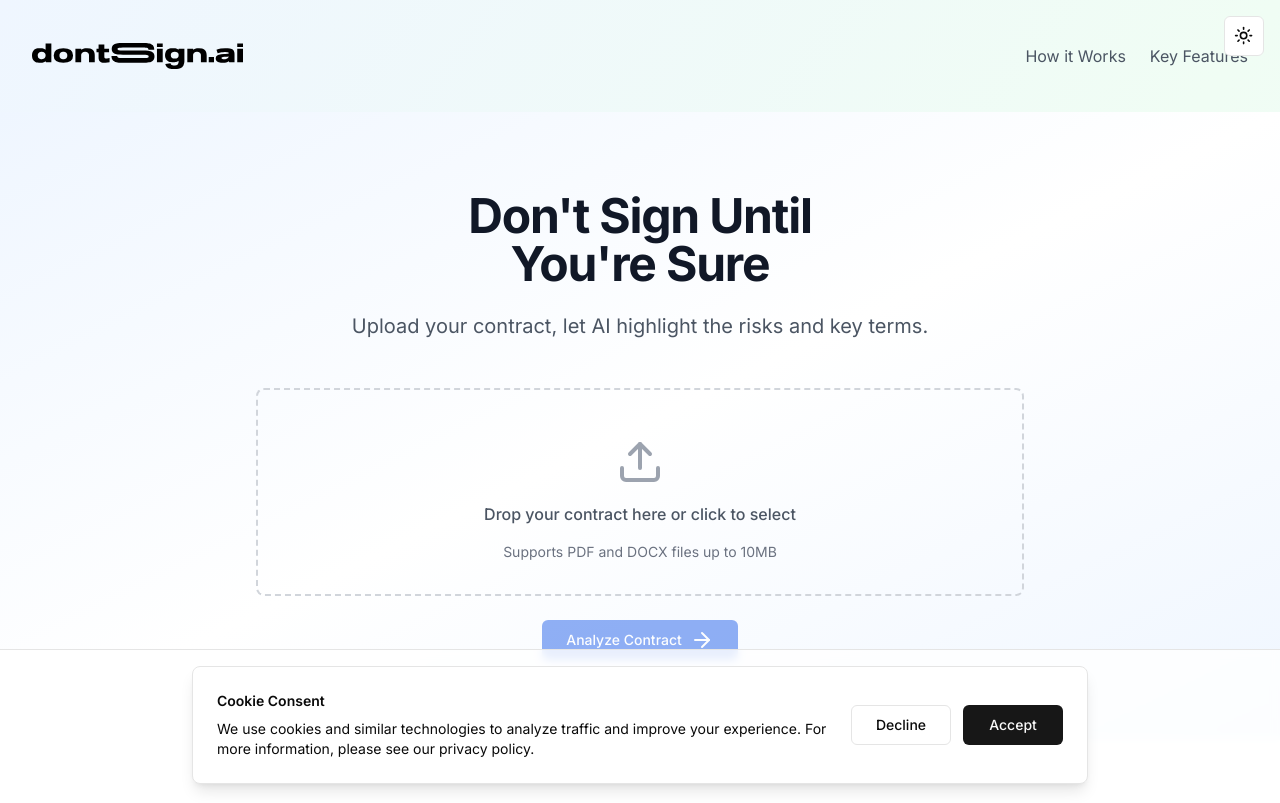
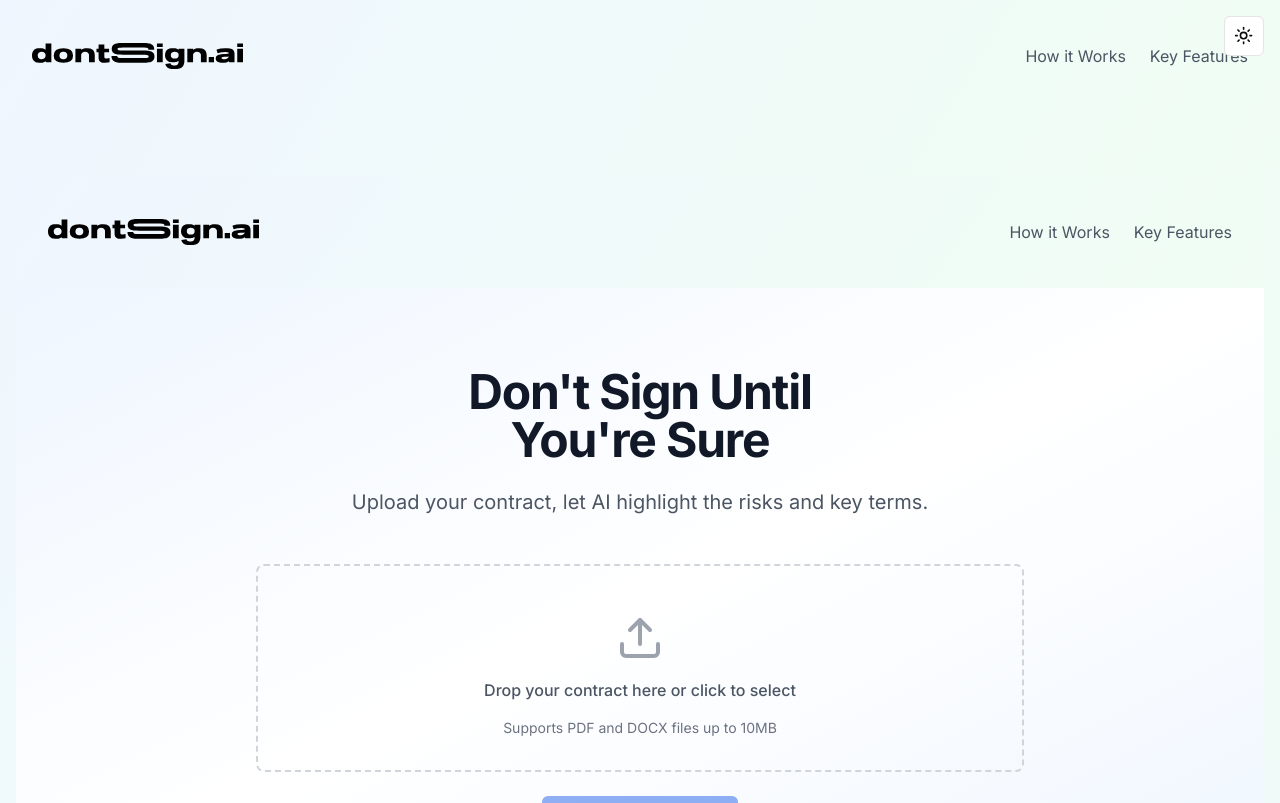
Before and after one commit to morhendos/dontsign, a Next.js app: page / in a window 1280 px wide. Shown: the top 803 px of the page. Built offline with nearby package versions, Linux system fonts and the light colour scheme; no server answers.

Commit message:
Move layout to root level for consistent navigation

```diff
--- a/app/layout.tsx
+++ b/app/layout.tsx
@@ -1,14 +1,15 @@
+import Header from '@/components/header'
+import Footer from '@/components/footer'
+import { ThemeToggle } from '@/components/theme/theme-toggle'
+import type { Metadata } from 'next'
+import { Inter } from 'next/font/google'
 import './globals.css'
-import { Inter } from 'next/font/google'
-import { Suspense } from 'react'
-import { Analytics } from '@/components/Analytics';
-import { ThemeProvider } from '@/components/theme/theme-provider'
 
 const inter = Inter({ subsets: ['latin'] })
 
-export const metadata = {
-  title: 'Don\'t Sign Until You\'re Sure | AI Contract Analysis',
-  description: 'Upload your contract and let AI highlight the risks and key terms before you sign.',
+export const metadata: Metadata = {
+  title: 'DontSign - AI Contract Analysis',
+  description: 'AI-powered contract analysis to help you understand and review legal documents.',
 }
 
 export default function RootLayout({
@@ -17,14 +18,18 @@ export default function RootLayout({
   children: React.ReactNode
 }) {
   return (
-    <html lang="en" suppressHydrationWarning>
+    <html lang="en">
       <body className={inter.className}>
-        <ThemeProvider attribute="class" defaultTheme="system" enableSystem>
-          {children}
-          <Suspense>
-            <Analytics />
-          </Suspense>
-        </ThemeProvider>
+        <main className="min-h-screen bg-gradient-to-br from-blue-50 via-green-50 to-blue-50 dark:from-gray-900 dark:via-gray-800 dark:to-gray-900">
+          <div className="fixed top-4 right-4 z-50">
+            <ThemeToggle />
+          </div>
+          <Header />
+          <div className="py-16 px-4">
+            {children}
+          </div>
+          <Footer />
+        </main>
       </body>
     </html>
   )
```
